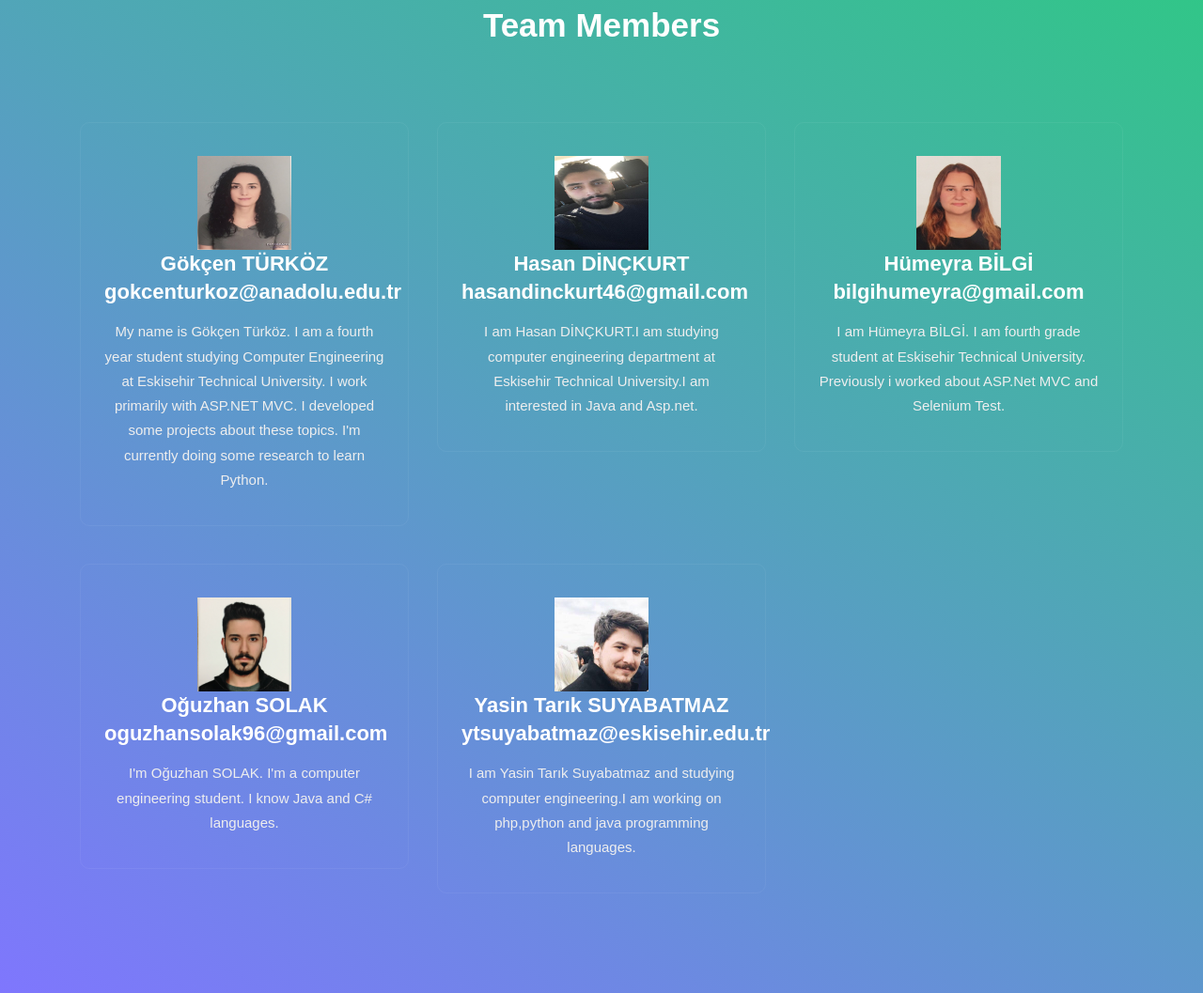
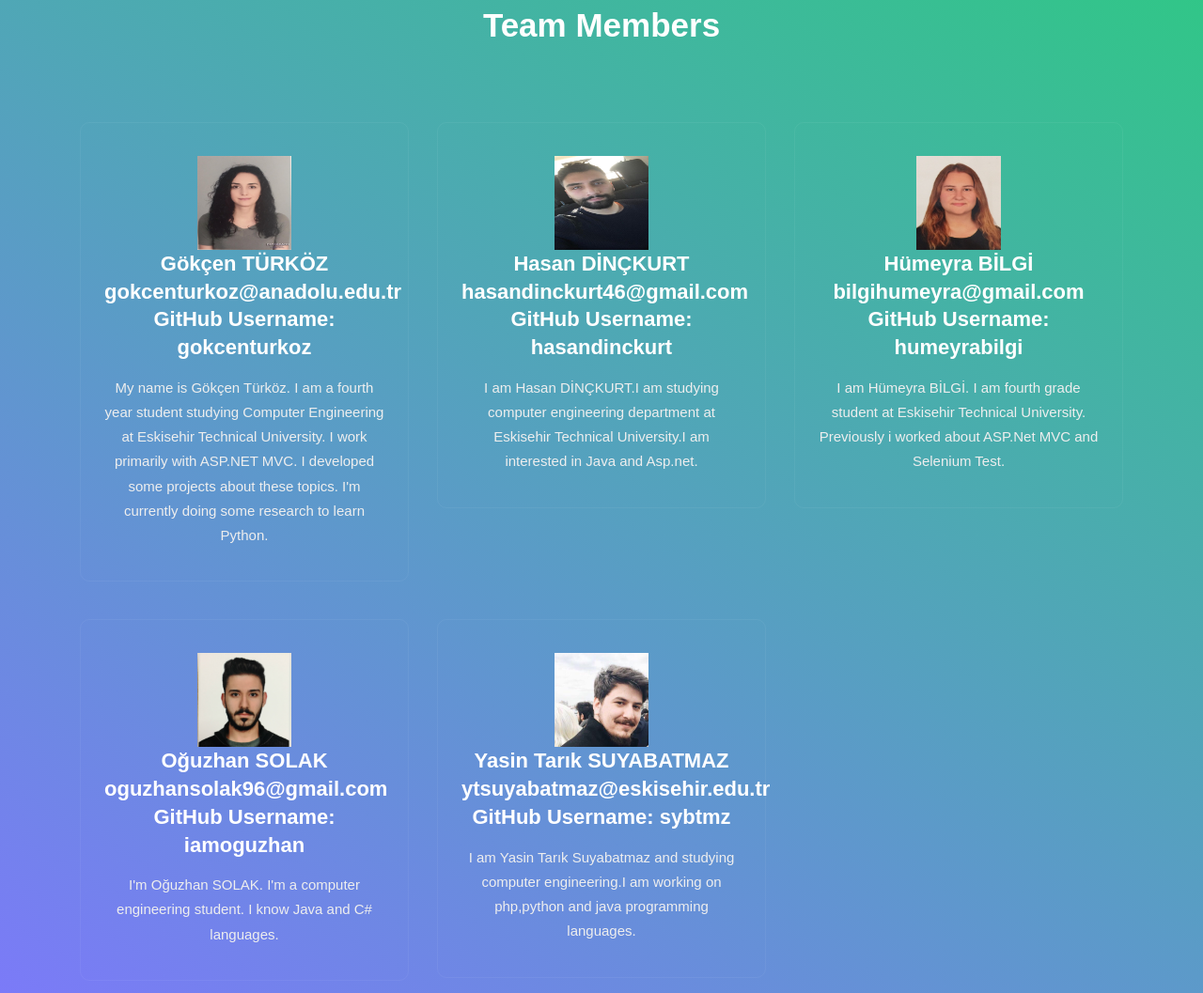
Before and after one commit to hasandinckurt/BirdLearning, a plain HTML site: page index.html in a window 1280 px wide. Shown: the part 2369-3426 px from the top of the page at 94% size. Drawn offline with Linux system fonts and the light colour scheme; a web font is replaced by a local one.

Commit message:
Update
GitHub usernames are added.

```diff
--- a/index.html
+++ b/index.html
@@ -324,7 +324,8 @@
                     <div class="web-service-block">
                        <img src="Software Eng\Gokcen.jpeg" height="100" width="100">
                         <h3>Gökçen TÜRKÖZ<br>
-			gokcenturkoz@anadolu.edu.tr</h3>
+			gokcenturkoz@anadolu.edu.tr<br>
+			GitHub Username: gokcenturkoz</h3>
                         <p>My name is Gökçen Türköz. I am a fourth year student studying Computer Engineering at Eskisehir Technical University.  I work primarily with ASP.NET MVC. I developed some projects about these topics. I'm currently doing some research to learn Python.</p>
                     </div>
                 </div>
@@ -332,7 +333,8 @@
                     <div class="web-service-block">
                         <img src="Software Eng\Hasan.jpeg" height="100" width="100">
                         <h3>Hasan DİNÇKURT<br>
-                        hasandinckurt46@gmail.com</h3>
+                        hasandinckurt46@gmail.com<br>
+						GitHub Username: hasandinckurt</h3>
                         <p>I am Hasan DİNÇKURT.I am studying computer engineering department at Eskisehir Technical University.I am interested in Java and Asp.net.</p>
                     </div>
                 </div>
@@ -340,7 +342,8 @@
                     <div class="web-service-block">
                         <img src="Software Eng\Humeyra.jpg" height="100" width="90">
                         <h3>Hümeyra BİLGİ<br>
-                    	bilgihumeyra@gmail.com</h3>
+                    	bilgihumeyra@gmail.com<br>
+						GitHub Username: humeyrabilgi</h3>
                         <p>I am Hümeyra BİLGİ. I am fourth grade student at Eskisehir Technical University. Previously i worked about ASP.Net MVC and Selenium Test. </p>
                     </div>
                 </div>
@@ -349,7 +352,8 @@
                     <div class="web-service-block">
                         <img src="Software Eng\Oguzhan.jpeg" height="100" width="100">
                         <h3>Oğuzhan SOLAK<br>
-			oguzhansolak96@gmail.com</h3>
+			oguzhansolak96@gmail.com<br>
+			GitHub Username: iamoguzhan</h3>
                         <p>I'm Oğuzhan SOLAK. I'm a computer engineering student. I know Java and C# languages.</p>
                     </div>
                 </div>
@@ -357,7 +361,8 @@
                     <div class="web-service-block">
                         <img src="Software Eng\Tarik.jpeg" height="100" width="100">
                         <h3>Yasin Tarık SUYABATMAZ<br>
-			ytsuyabatmaz@eskisehir.edu.tr</h3>
+			ytsuyabatmaz@eskisehir.edu.tr<br>
+			GitHub Username: sybtmz</h3>
                         <p>I am Yasin Tarık Suyabatmaz and studying computer engineering.I am working on php,python and java programming languages.</p>
                     </div>
                 </div>
```
